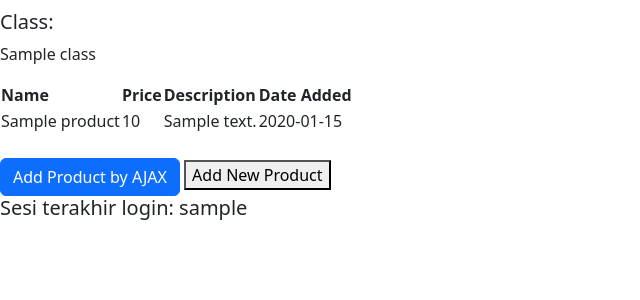
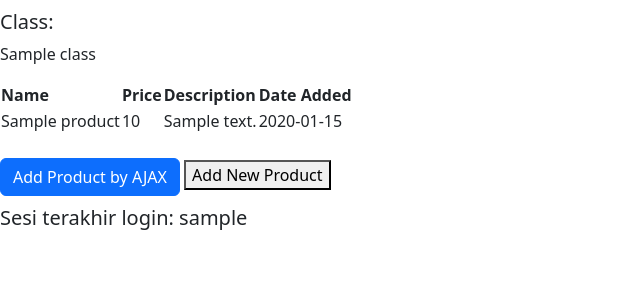
Before and after one commit to novrizair/shopping_list, a Django app: template main/templates/main.html in a window 1280 px wide. Shown: the part 215-515 px from the top of the page, without its empty margins (0-640 px from the left). Run offline with Django 4.2, Linux system fonts and the light colour scheme; tables that the repository leaves empty hold one stand-in row (values such as "Sample post"); the template is opened without the code that fills it: values that come from a table or form of the project are taken from there, most other values are stand-ins (such as "Sample title", 1, 10 or a date in 2020).

Commit message:
TUTORIAL 5 DONE

```diff
--- a/main/templates/main.html
+++ b/main/templates/main.html
@@ -105,7 +105,7 @@
     </button>
 </a>
 
-<h5>Sesi terakhir login: {{ last_login }}</h5>
+<h5 style="margin-top:10px;"> Sesi terakhir login: {{ last_login }}</h5>
 
 
 <script>
```
